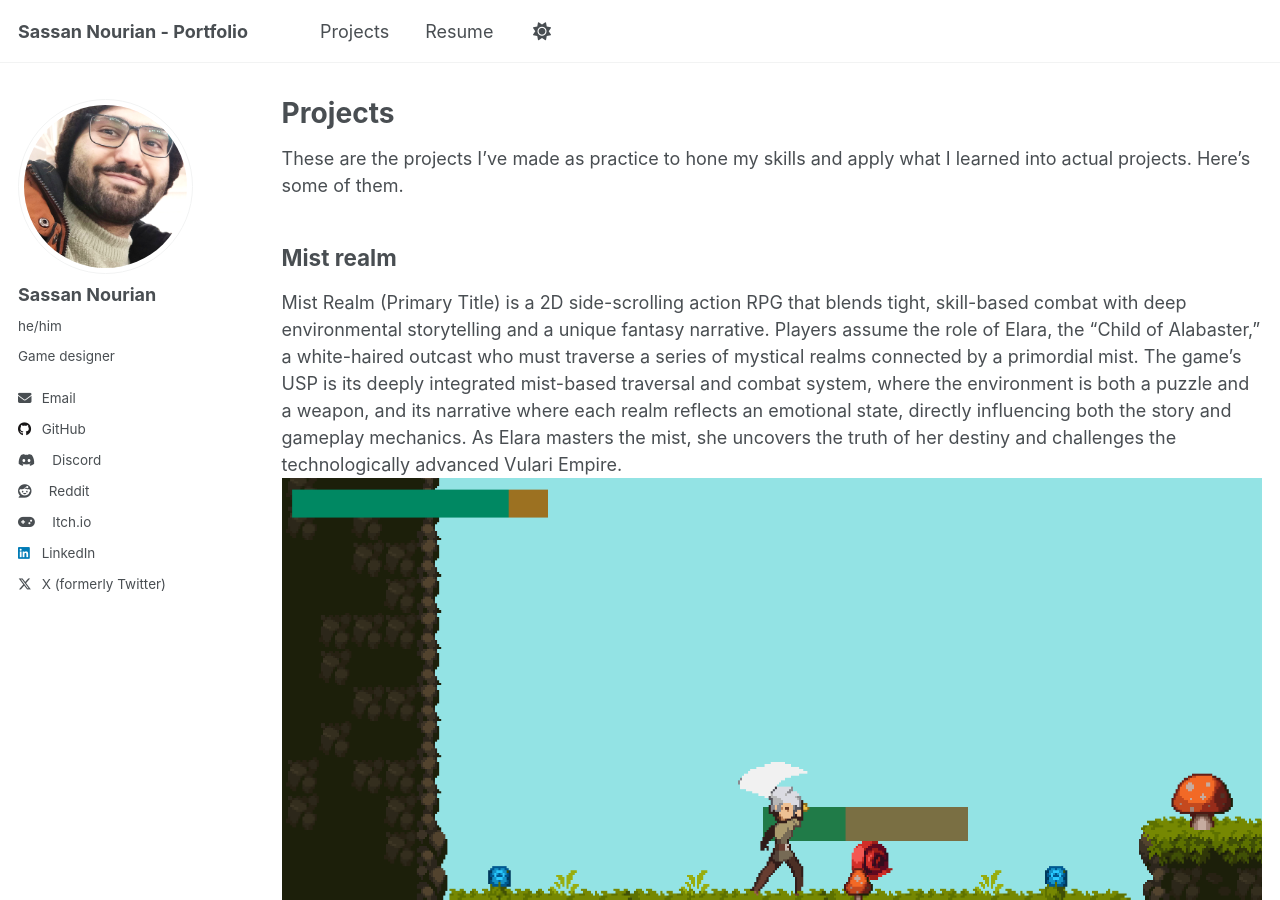
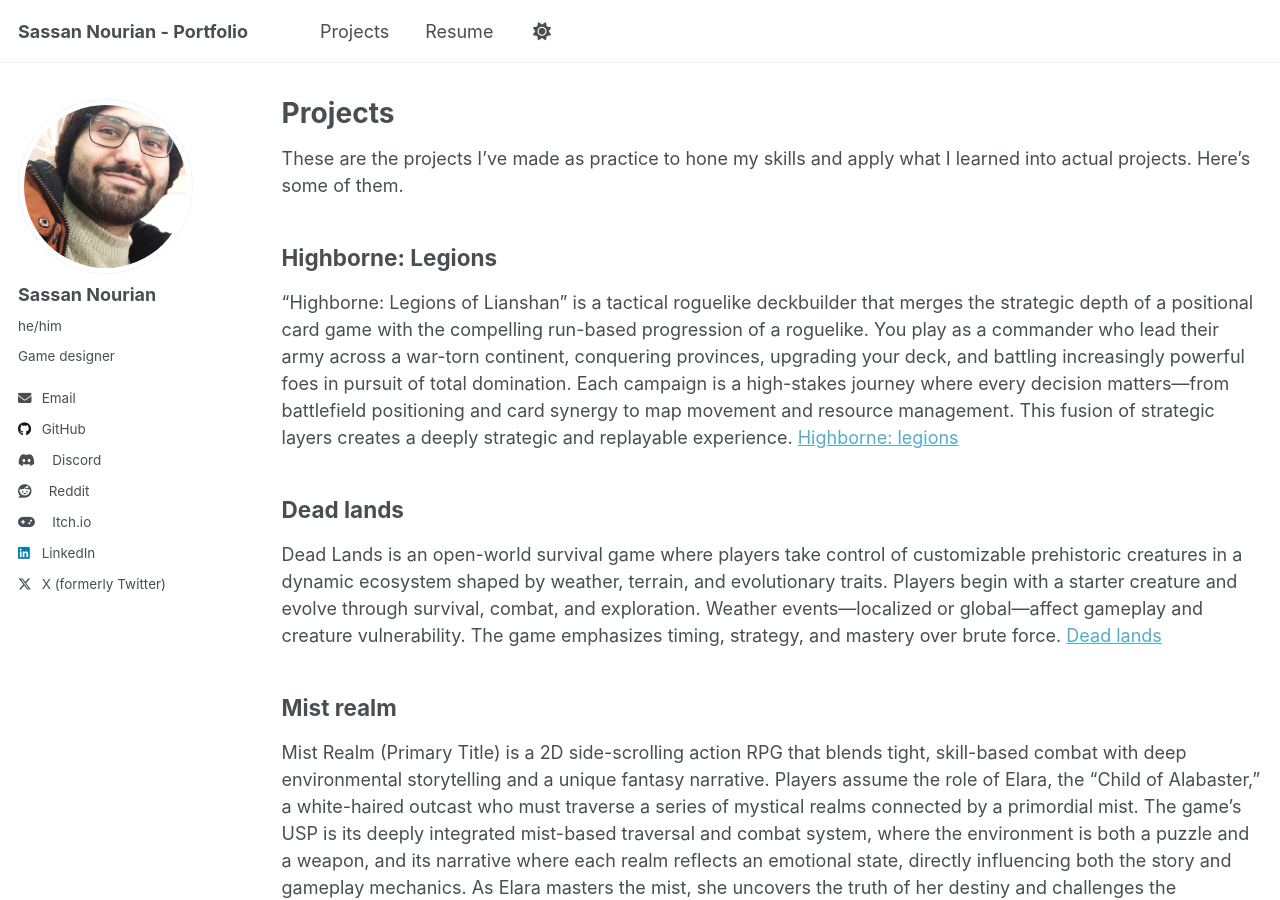
Before and after one commit to SassanTheDev/SassanTheDev.github.io, a Jekyll site: the page built from _pages/projects.md, in a window 1280 px wide and 900 px high. Built offline with Jekyll 4.4.1, drawn with Linux system fonts in a browser that asks for light colours; a script that is not in the unit is left out.

Commit message:
add highborne & dead lands

```diff
--- a/_pages/projects.md
+++ b/_pages/projects.md
@@ -8,6 +8,12 @@ redirect_from:
 ---
 These are the projects I've made as practice to hone my skills and apply what I learned into actual projects. Here's some of them.
 
+## Highborne: Legions
+“Highborne: Legions of Lianshan” is a tactical roguelike deckbuilder that merges the strategic depth of a positional card game with the compelling run-based progression of a roguelike. You play as a commander who lead their army across a war-torn continent, conquering provinces, upgrading your deck, and battling increasingly powerful foes in pursuit of total domination. Each campaign is a high-stakes journey where every decision matters—from battlefield positioning and card synergy to map movement and resource management. This fusion of strategic layers creates a deeply strategic and replayable experience.
+[Highborne: legions](/images/HGIHBORNE_LEGION.png)
+## Dead lands
+Dead Lands is an open-world survival game where players take control of customizable prehistoric creatures in a dynamic ecosystem shaped by weather, terrain, and evolutionary traits. Players begin with a starter creature and evolve through survival, combat, and exploration. Weather events—localized or global—affect gameplay and creature vulnerability. The game emphasizes timing, strategy, and mastery over brute force.
+[Dead lands](/images/DEAD_LANDS.png)
 ## Mist realm
 Mist Realm (Primary Title) is a 2D side-scrolling action RPG that blends tight, skill-based combat with deep environmental storytelling and a unique fantasy narrative. Players assume the role of Elara, the "Child of Alabaster," a white-haired outcast who must traverse a series of mystical realms connected by a primordial mist. The game's USP is its deeply integrated mist-based traversal and combat system, where the environment is both a puzzle and a weapon, and its narrative where each realm reflects an emotional state, directly influencing both the story and gameplay mechanics. As Elara masters the mist, she uncovers the truth of her destiny and challenges the technologically advanced Vulari Empire.
 ![Mist realm](/images/MIST_REALM_SCREENSHOT.png)
```
Also changed, not shown: other parts of _pages/projects.md (+2 -0 lines), images/DEAD_LANDS.png (added), images/HGIHBORNE_LEGION.png (added).
